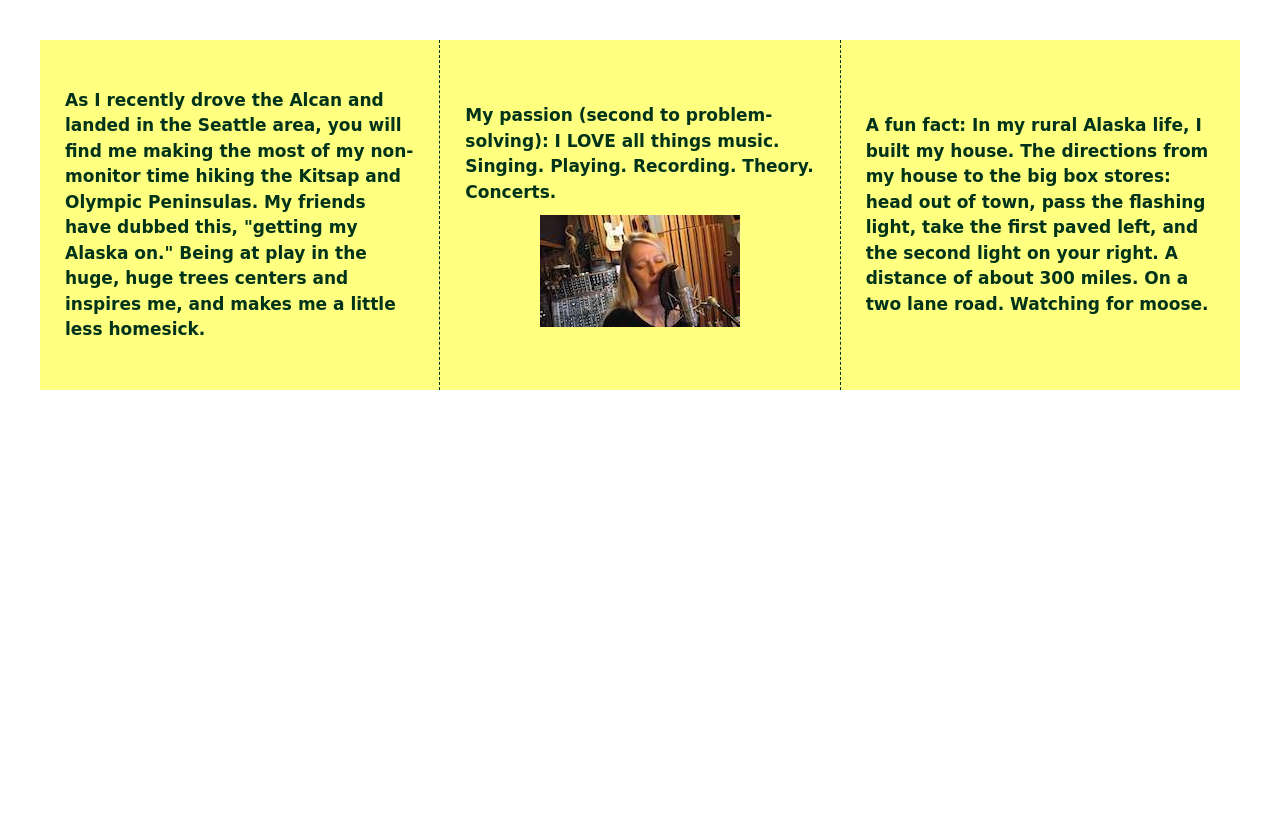
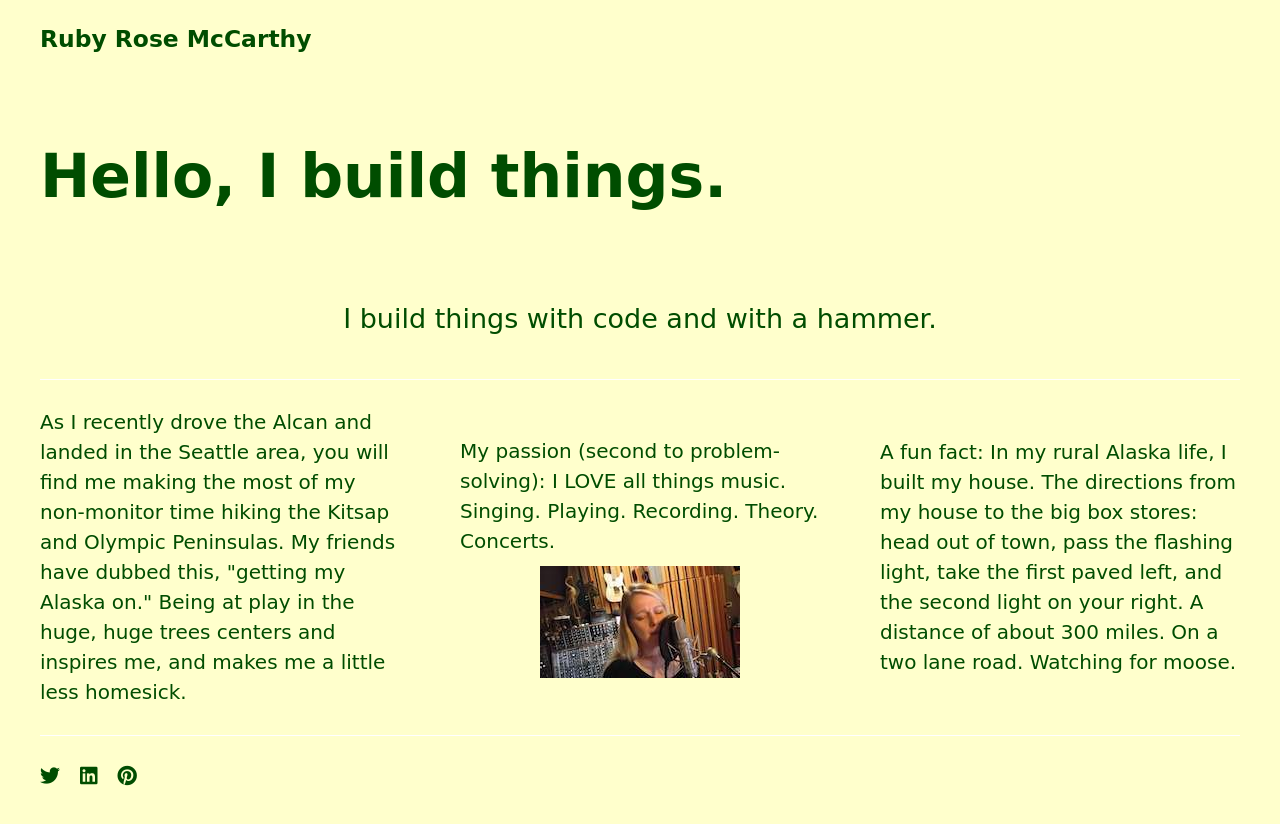
Before and after one commit to betweenbrackets/07-01-206-divs-flexbox-starter, a plain HTML site: page index.html in a window 1280 px wide. After the commit the page ends 800 px from the top, so only its background shows below. Drawn offline with nearby package versions, Linux system fonts and the light colour scheme; a web font is replaced by a local one.

Commit message:
customize site adding elements

```diff
--- a/css/main.css
+++ b/css/main.css
@@ -95,52 +95,76 @@ textarea {
    Author's custom styles
    ========================================================================== */
 
-
 html {
-  background-color: #fff;
+  background-color: #ffffcc;
   height: 100%;
+  width: 100%;
 }
 
 body {
   font-family: 'Neucha', cursive;
-  padding: 2em;
+  color:  #004d00;
+  padding: 0em 2em;
   font-size: 1.25em;
   height: 100%;
+
+  display: flex;
+  justify-content: center;
 }
 
-.wrapper {
-  /*add display:flex and set justify-content to space-between*/
-  font-weight: 700;
+.flex-container {
+    display: flex;
+    flex-flow: row wrap;
+    justify-content: space-between;
+    max-width: 1200px;
+  }
+
+header,
+footer {
+  width: 100%;
   display: flex;
-  /* justify-content: space-between; */
+  justify-content: flex-start;
 }
 
-.div-1, .div-2, .div-3 {
-  /*give the divs a width of 30%, add display:flex, set justify-content and align-items to center*/
-  color:  #00331a;
-  line-height: 1.5em;
-  font-size: .85em;
-  background-color: #ffff80;
-  height: 300px;
-  width: 30%;
+header h1 {
+    font-family: 'Neucha', cursive;
+    font-size: 3em;
+  }
+
+main {
+  width: 100%;
   display: flex;
   justify-content: center;
-  align-items: center;
-  padding: 25px;
-}
-.div-1, .div-2 {
-  border-right: 1px dashed #00331a;
+  border-bottom: 1px solid #fff;
 }
 
-img {
-  display: block;
-  margin-left: auto;
-  margin-right: auto;
-  margin-top: 10px;
+main p {
+  font-size: 1.35em;
 }
 
+.flex-items {
+    display: flex;
+    justify-content: center;
+    align-items: center;
+    line-height: 1.5em;
+    font-size: 1em;
+    border-bottom: 1px dashed #004d00;
+  }
 
+  footer {
+    border-top: 1px solid #fff;
+  }
 
+  footer i {
+    padding: 30px 20px 0 0;
+  }
+
+  img {
+    display: block;
+    margin-left: auto;
+    margin-right: auto;
+    margin-top: 10px;
+  }
 
 /* ==========================================================================
    Helper classes
@@ -221,6 +245,26 @@ img {
    These examples override the primary ('mobile first') styles.
    Modify as content requires.
    ========================================================================== */
+
+@media all and (max-width: 768px) {
+    body {
+      padding: 1em;
+    }
+}
+
+@media (min-width: 1200px) {
+    .flex-items {
+      flex-basis: 30%;
+      border-bottom: none;
+    }
+
+    #div-2 p {
+      border-left: 1px solid #555;
+      border-right: 1px solid #555;
+      padding: 0 40px;
+    }
+}
+
 
 @media print,
        (-webkit-min-device-pixel-ratio: 1.25),
--- a/index.html
+++ b/index.html
@@ -13,28 +13,38 @@
         <link rel="stylesheet" href="css/normalize.css">
         <link rel="stylesheet" href="css/main.css">
         <script src="js/vendor/modernizr-2.8.3.min.js"></script>
-        <!-- TODO clean up fonts on final run through -->
-        <link href='http://fonts.googleapis.com/css?family=Lora:700' rel='stylesheet' type='text/css'>
-        <link href='http://fonts.googleapis.com/css?family=Source+Sans+Pro:400,700' rel='stylesheet' type='text/css'>
-        <link href="https://fonts.googleapis.com/css?family=Neucha&display=swap" rel="stylesheet">
+        <link rel="stylesheet" href="https://fonts.googleapis.com/css?family=Neucha&display=swap">
+        <link rel="stylesheet" href="https://use.fontawesome.com/releases/v5.5.0/css/all.css" integrity="sha384-B4dIYHKNBt8Bc12p+WXckhzcICo0wtJAoU8YZTY5qE0Id1GSseTk6S+L3BlXeVIU" crossorigin="anonymous">
     </head>
     <body>
         <!--[if lt IE 8]>
             <p class="browserupgrade">You are using an <strong>outdated</strong> browser. Please <a href="http://browsehappy.com/">upgrade your browser</a> to improve your experience.</p>
         <![endif]-->
 
-        <section class="wrapper">
-            <div class="div-1">
+        <section class="flex-container">
+            <h3>Ruby Rose McCarthy</h3>
+            <header>
+                <h1>Hello, I build things.</h1>
+            </header>
+            <main>
+                <p>I build things with code and with a hammer.</p>
+            </main>
+            <div class="flex-items">
                 <p>As I recently drove the Alcan and landed in the Seattle area, you will find me making the most of my non-monitor time hiking the Kitsap and Olympic Peninsulas. My friends have dubbed this, "getting my Alaska on." Being at play in the huge, huge trees centers and inspires me, and makes me a little less homesick. </p>
             </div>
-            <div class="div-2">
+            <div class="flex-items">
                 <!-- TODO move image into img folder but first rest from image wrestling =) -->
-                <p>My passion (second to problem-solving): I LOVE all things music. Singing. Playing. Recording. Theory. Concerts.<br><img src = "surreal-say-something-EDIT.jpg" alt = "Singing at Surreal Studios"/></p>
+                 <p>My passion (second to problem-solving): I LOVE all things music. Singing. Playing. Recording. Theory. Concerts.<br><img src = "surreal-say-something-EDIT.jpg" alt = "Singing at Surreal Studios"/></p>
 
             </div>
-            <div class="div-3">
+            <div class="flex-items">
                 <p>A fun fact: In my rural Alaska life, I built my house. The directions from my house to the big box stores: head out of town, pass the flashing light, take the first paved left, and the second light on your right. A distance of about 300 miles. On a two lane road. Watching for moose.</p>
             </div>
+            <footer>
+                <i class="fab fa-twitter"></i>
+                <i class="fab fa-linkedin"></i>
+                <i class="fab fa-pinterest"></i>
+            </footer>
         </section>
 
         <script src="https://ajax.googleapis.com/ajax/libs/jquery/1.11.3/jquery.min.js"></script>
```
